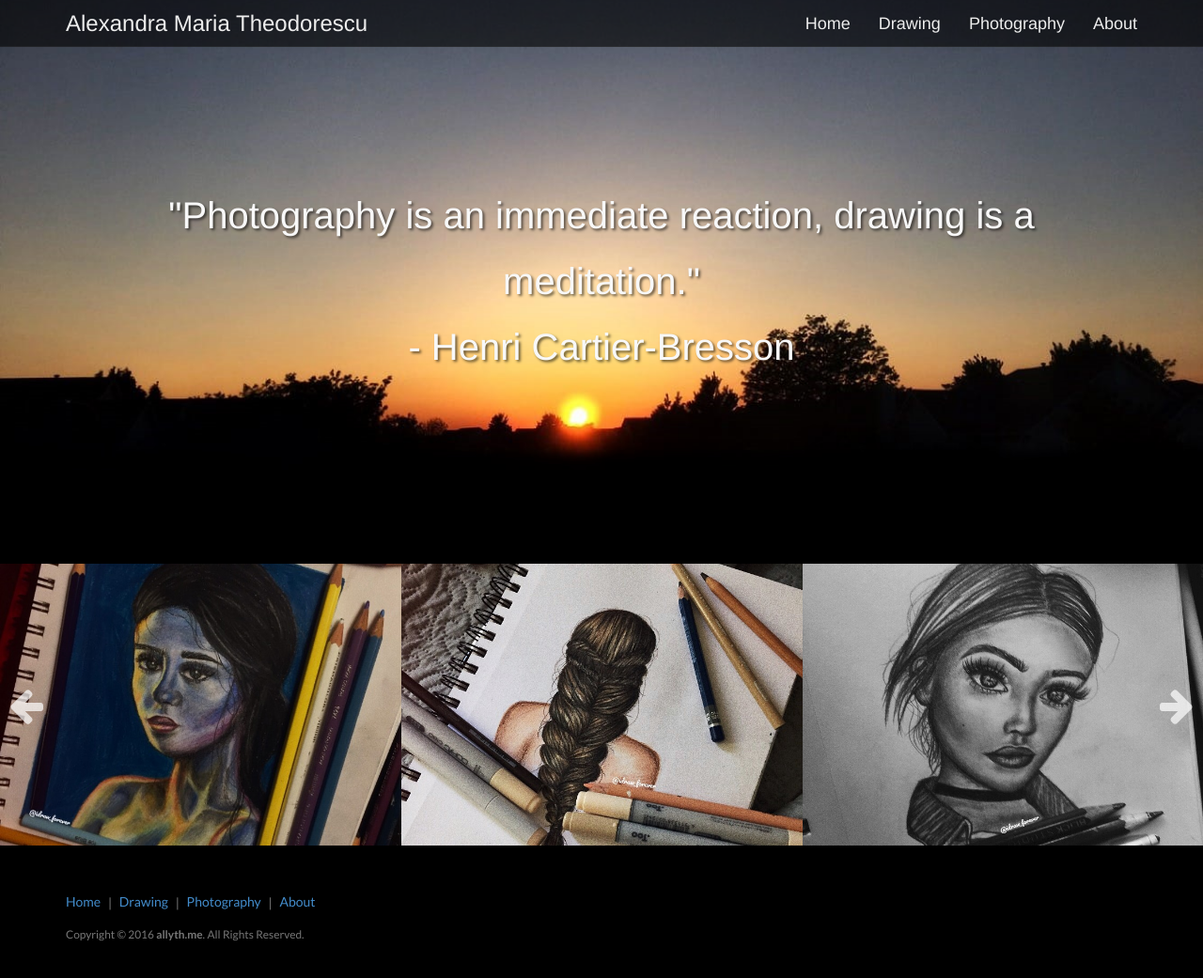
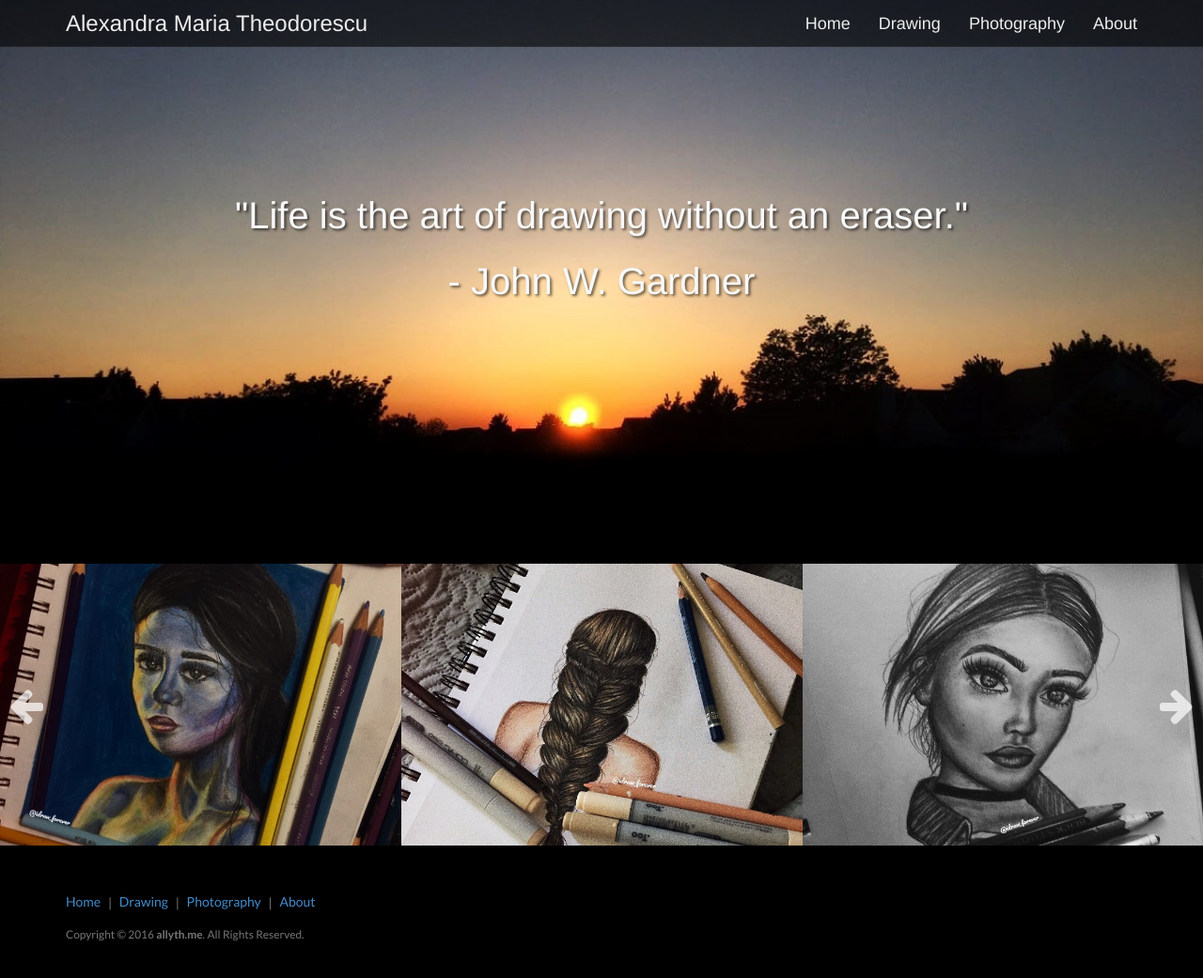
Before and after one commit to allyth/allyth, a Jekyll site: the page built from index.html, in a window 1280 px wide and 1053 px high. Shown: the top 1041 px of the window at 94% size. Built offline with Jekyll 4.4.1, drawn with Linux system fonts in a browser that asks for light colours; some web fonts are replaced.

Commit message:
changed quote

```diff
--- a/index.html
+++ b/index.html
@@ -20,7 +20,7 @@
                     <div class="row">
                         <div class="col-lg-12">
                             <div class="intro-message">
-                                <h1 style="font-size:40px">"Photography is an immediate reaction, drawing is a meditation." <br> - Henri Cartier-Bresson </h1>
+                                <h1 style="font-size:40px">"Life is the art of drawing without an eraser."<br> - John W. Gardner </h1>
                                 <span class="subtitle"></span>
                                 <!--<hr class="intro-divider">
                                 <ul class="list-inline intro-social-buttons">
```
